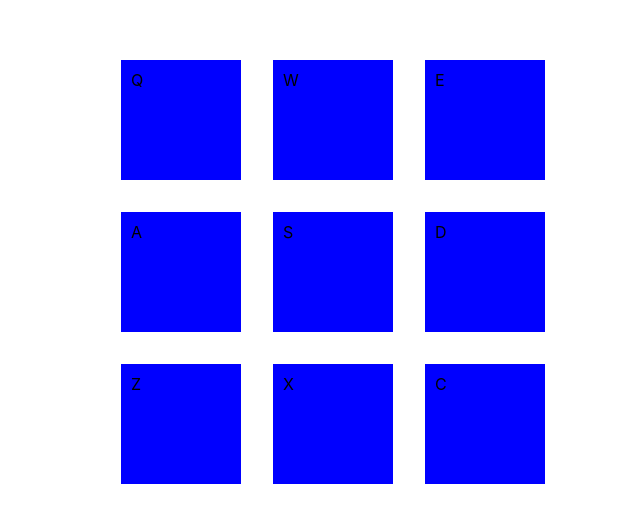
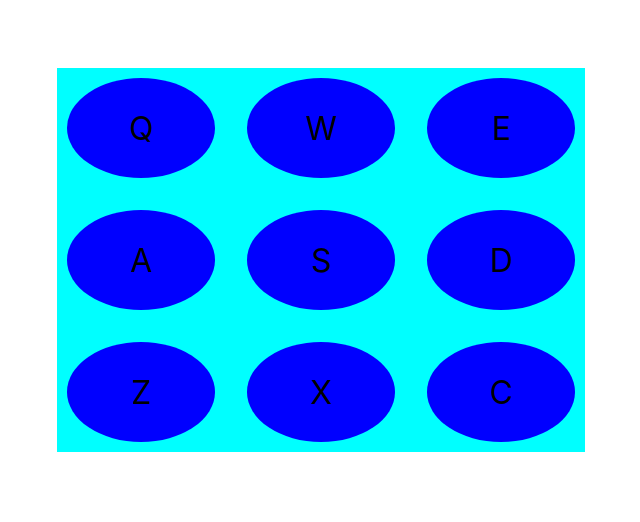
Before and after one commit to NikolaPerisic/drum-machine, a React (Create React App) app: page / in a window 1280 px wide. Shown: the part 140-662 px from the top of the page, without its empty margins (319-959 px from the left). Built offline with nearby package versions, Linux system fonts and the light colour scheme.

Commit message:
added display

```diff
--- a/src/components/Soundpad/Soundpad.js
+++ b/src/components/Soundpad/Soundpad.js
@@ -9,8 +9,9 @@ const soundpad = props => {
                 onKeyDown={props.keyPress}
                 tabIndex="0"
                 id={props.id}
+                className="drum-pad"
             >
-                {props.hotkey}
+                <p>{props.hotkey}</p>
                 {/* <audio src={props.sound} /> */}
             </div>
         </div>
--- a/src/components/Soundpad/Soundpad.scss
+++ b/src/components/Soundpad/Soundpad.scss
@@ -1,9 +1,30 @@
 .Wrapper {
-	div {
-		width: 100px;
-		height: 100px;
-		background-color: blue;
-		padding: 10px;
-		margin: 0 auto;
-	}
+    width: 10vw;
+    height: 10vh;
+    background-color: blue;
+    border-radius: 50%;
+    padding: 10px;
+    margin: 0 auto;
+    font-size: 2rem;
+    .Wrapper:active {
+        color: white;
+    }
+
+    .drum-pad {
+        width: 100%;
+        height: 100%;
+        display: flex;
+        justify-content: center;
+        align-items: center;
+        outline: none;
+    }
+    .drum-pad p {
+        cursor: default;
+        text-decoration: none;
+    }
+    .drum-pad:active {
+        background-color: white;
+        border-radius: 50%;
+        transform: scale(1.5);
+    }
 }
--- a/src/containers/DrumMachine.js
+++ b/src/containers/DrumMachine.js
@@ -5,7 +5,8 @@ import data from "../assets/Data/Data";
 
 class DrumMachine extends Component {
     state = {
-        data: [...data]
+        data: [...data],
+        display: ""
     };
     componentDidMount() {
         document.addEventListener("keydown", this.keyPressedHandler);
@@ -14,32 +15,42 @@ class DrumMachine extends Component {
         document.removeEventListener("keydown", this.keyPressedHandler);
     }
     playSoundHandler = el => {
-        const sound = new Audio(el);
+        const sound = new Audio(el.source);
+        this.displayInstrumentHandler(el.id);
         return sound.play();
     };
     keyPressedHandler = el => {
-        console.log(el.keyCode);
         this.state.data.map(item => {
             if (el.keyCode === item.keyCode) {
-                return this.playSoundHandler(item.source);
+                this.playSoundHandler(item);
+                this.displayInstrumentHandler(item.id);
             }
             return null;
         });
     };
+    displayInstrumentHandler = el => {
+        this.setState({ display: el });
+    };
+
     render() {
-        const instruments = this.state.data.map((el, index) => {
+        const soundpads = this.state.data.map((el, index) => {
             return (
                 <Soundpad
                     key={index}
                     id={el.id}
                     hotkey={el.hotkey}
                     sound={el.source}
-                    playSound={() => this.playSoundHandler(el.source)}
+                    playSound={() => this.playSoundHandler(el)}
                     keyPress={this.keyPressed}
                 />
             );
         });
-        return <div className="GridWrapper">{instruments}</div>;
+        return (
+            <div id="drum-machine">
+                <div id="display">{this.state.display}</div>
+                <div className="Soundpads">{soundpads}</div>
+            </div>
+        );
     }
 }
 
--- a/src/containers/DrumMachine.scss
+++ b/src/containers/DrumMachine.scss
@@ -1,11 +1,11 @@
-.GridWrapper {
+.Soundpads {
     display: grid;
     grid-template-columns: 1fr 1fr 1fr;
     grid-template-rows: 1fr 1fr 1fr;
     padding: 10px;
     margin: 0 auto;
-	width: 50vmin;
-	/* height: calc(100vh - 4em); */
-	height: 50vh;
+    width: auto;
+    // height: auto;
     grid-gap: 2em;
+    background-color: aqua;
 }
```
Lines whose indentation alone changed are shown as unchanged.
